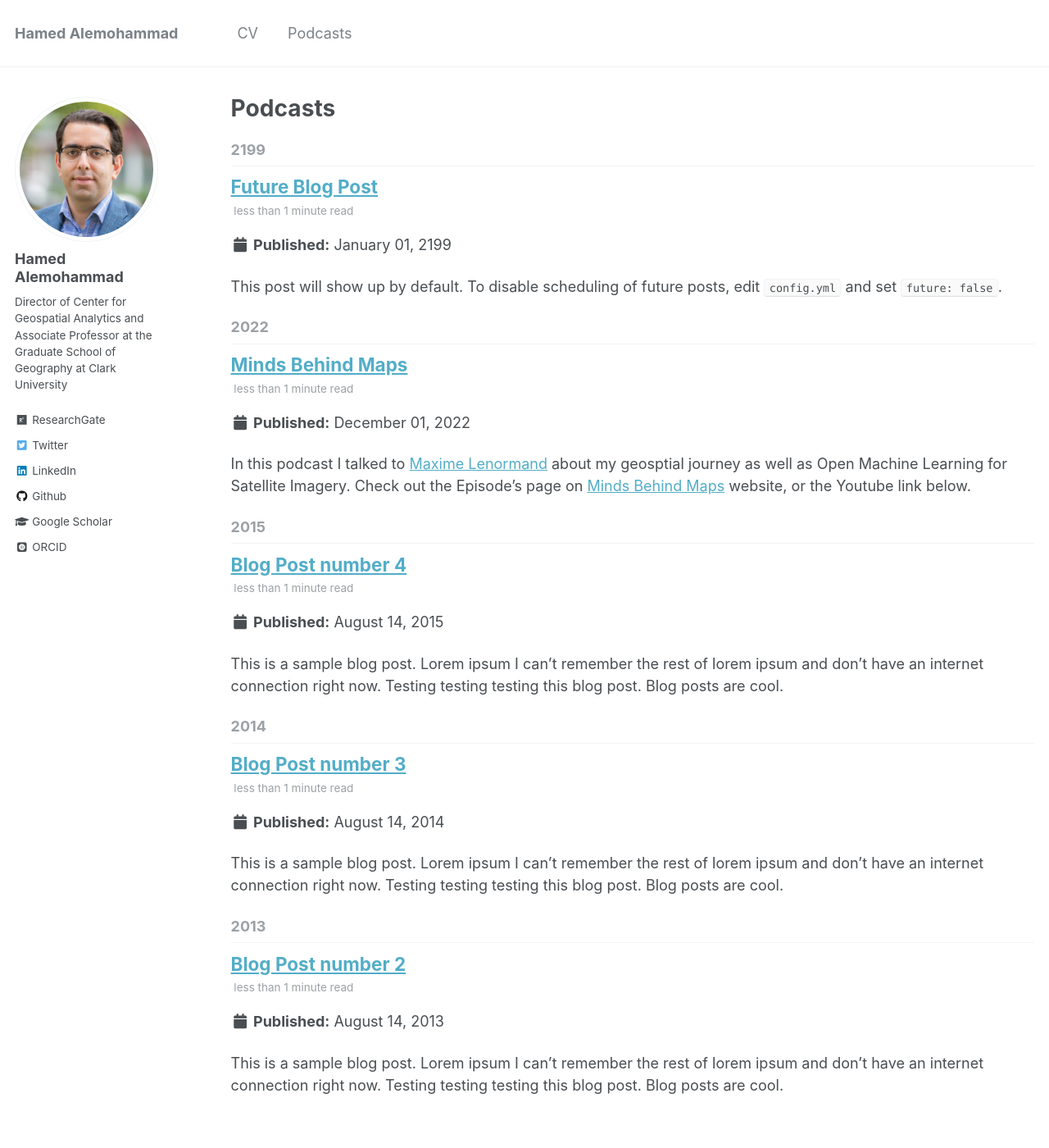
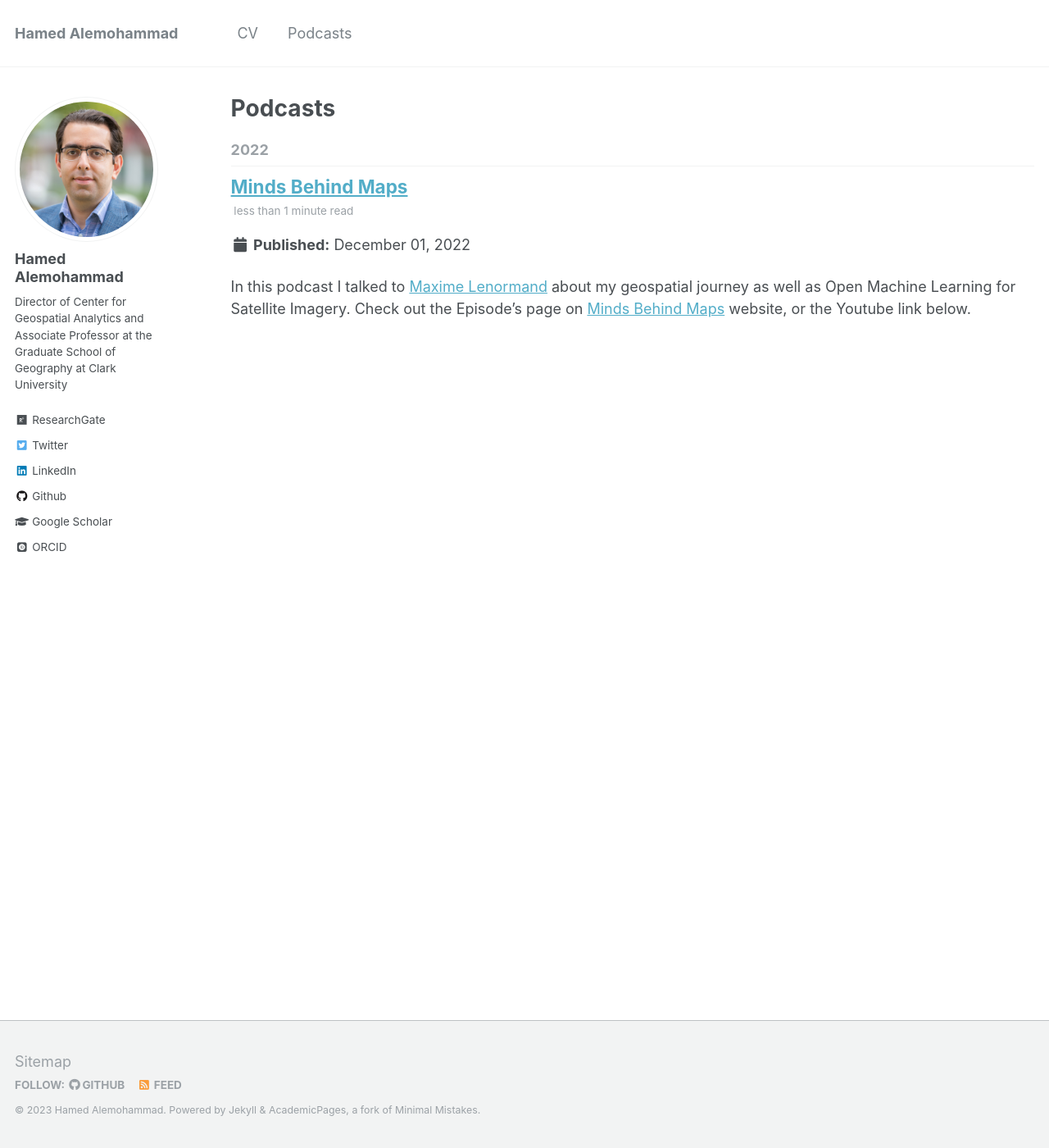
Before and after one commit to HamedAlemo/hamedalemo.github.io, a Jekyll site: the page built from _pages/podcasts.html, in a window 1280 px wide and 1400 px high. Shown: the whole window at 82% size. Built offline with Jekyll 4.4.1, drawn with Linux system fonts in a browser that asks for light colours; some web fonts are replaced.

Commit message:
minor updates to podcasts

```diff
--- a/_data/navigation.yml
+++ b/_data/navigation.yml
@@ -16,7 +16,7 @@ main:
     url: /cv/
 
   - title: "Podcasts"
-    url: /year-archive/
+    url: /podcasts/
 
   # - title: "Guide"
   #   url: /markdown/
--- a/_pages/year-archive.html
+++ b/_pages/podcasts.html
@@ -1,6 +1,6 @@
 ---
 layout: archive
-permalink: /year-archive/
+permalink: /podcasts/
 title: "Podcasts"
 author_profile: true
 redirect_from:
--- a/_posts/2013-08-14-blog-post-2.md
+++ /dev/null
@@ -1,20 +0,0 @@
----
-title: 'Blog Post number 2'
-date: 2013-08-14
-permalink: /posts/2013/08/blog-post-2/
-tags:
-  - cool posts
-  - category1
-  - category2
----
-
-This is a sample blog post. Lorem ipsum I can't remember the rest of lorem ipsum and don't have an internet connection right now. Testing testing testing this blog post. Blog posts are cool.
-
-Headings are cool
-======
-
-You can have many headings
-======
-
-Aren't headings cool?
-------
--- a/_posts/2014-08-14-blog-post-3.md
+++ /dev/null
@@ -1,20 +0,0 @@
----
-title: 'Blog Post number 3'
-date: 2014-08-14
-permalink: /posts/2014/08/blog-post-3/
-tags:
-  - cool posts
-  - category1
-  - category2
----
-
-This is a sample blog post. Lorem ipsum I can't remember the rest of lorem ipsum and don't have an internet connection right now. Testing testing testing this blog post. Blog posts are cool.
-
-Headings are cool
-======
-
-You can have many headings
-======
-
-Aren't headings cool?
-------
--- a/_posts/2022-12-01-podcast.md
+++ b/_posts/2022-12-01-podcast.md
@@ -3,11 +3,11 @@ title: 'Minds Behind Maps'
 date: 2022-12-01
 permalink: /posts/2022/12/podcast/
 tags:
-  - cool posts
-  - category1
-  - category2
+  # - cool posts
+  # - category1
+  # - category2
 ---
 
-In this podcast I talked to [Maxime Lenormand](https://twitter.com/MaxLenormand) about my geosptial journey as well as Open Machine Learning for Satellite Imagery. Check out the Episode's page on [Minds Behind Maps](https://www.mindsbehindmaps.com/episode/hamed-alemohammad-open-machine-learning-for-satellite-imagery-mbm34) website, or the Youtube link below.
+In this podcast I talked to [Maxime Lenormand](https://twitter.com/MaxLenormand) about my geospatial journey as well as Open Machine Learning for Satellite Imagery. Check out the Episode's page on [Minds Behind Maps](https://www.mindsbehindmaps.com/episode/hamed-alemohammad-open-machine-learning-for-satellite-imagery-mbm34) website, or the Youtube link below.
 
 <iframe width="560" height="315" src="https://www.youtube.com/embed/dy3lpWBjt1c" title="YouTube video player" frameborder="0" allow="accelerometer; autoplay; clipboard-write; encrypted-media; gyroscope; picture-in-picture; web-share" allowfullscreen></iframe>
--- a/_posts/2199-01-01-future-post.md
+++ /dev/null
@@ -1,11 +0,0 @@
----
-title: 'Future Blog Post'
-date: 2199-01-01
-permalink: /posts/2012/08/blog-post-4/
-tags:
-  - cool posts
-  - category1
-  - category2
----
-
-This post will show up by default. To disable scheduling of future posts, edit `config.yml` and set `future: false`.
```
Also changed, not shown: _posts/2015-08-14-blog-post-4.md (deleted, +0 -20 lines).
